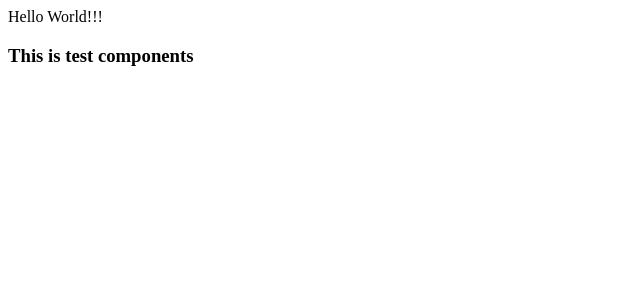
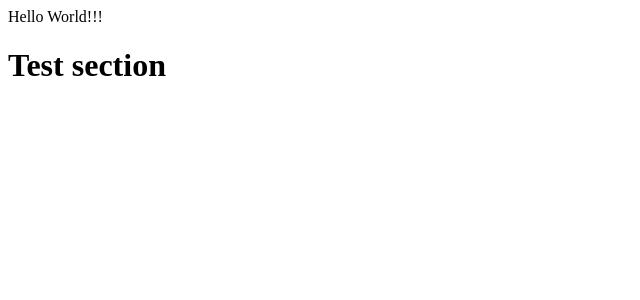
Before and after one commit to devpang20/movie_app_2020, a React (Create React App) app: page / in a window 1280 px wide. Shown: the top 300 px of the page, without its empty margins (0-640 px from the left). Built offline with nearby package versions, Linux system fonts and the light colour scheme.

Commit message:
function test

```diff
--- a/src/App.js
+++ b/src/App.js
@@ -1,5 +1,8 @@
-import React from 'react'; // 지워도 가능
-import Test from './Test';
+import React from 'react';
+
+function Test() {
+  return <h1>Test section</h1>
+}
 
 function App() {
   return (
--- a/src/Test.js
+++ /dev/null
@@ -1,7 +0,0 @@
-import React from 'react';
-
-function Test() {
-    return <h3>This is test components</h3>
-}
-
-export default Test;
```
Also changed, not shown: 1 other file (tests, documents, lock files or other folders).
